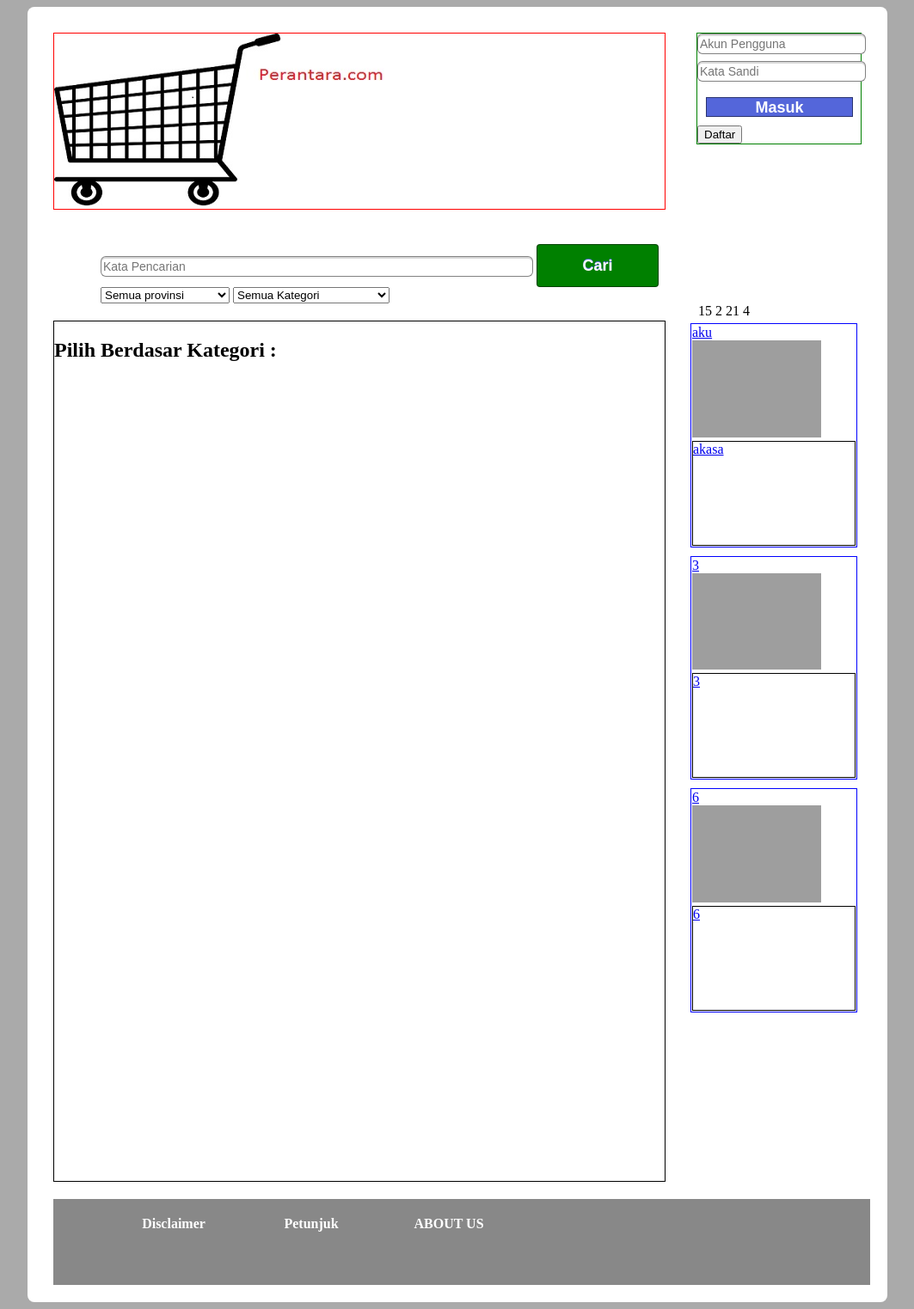
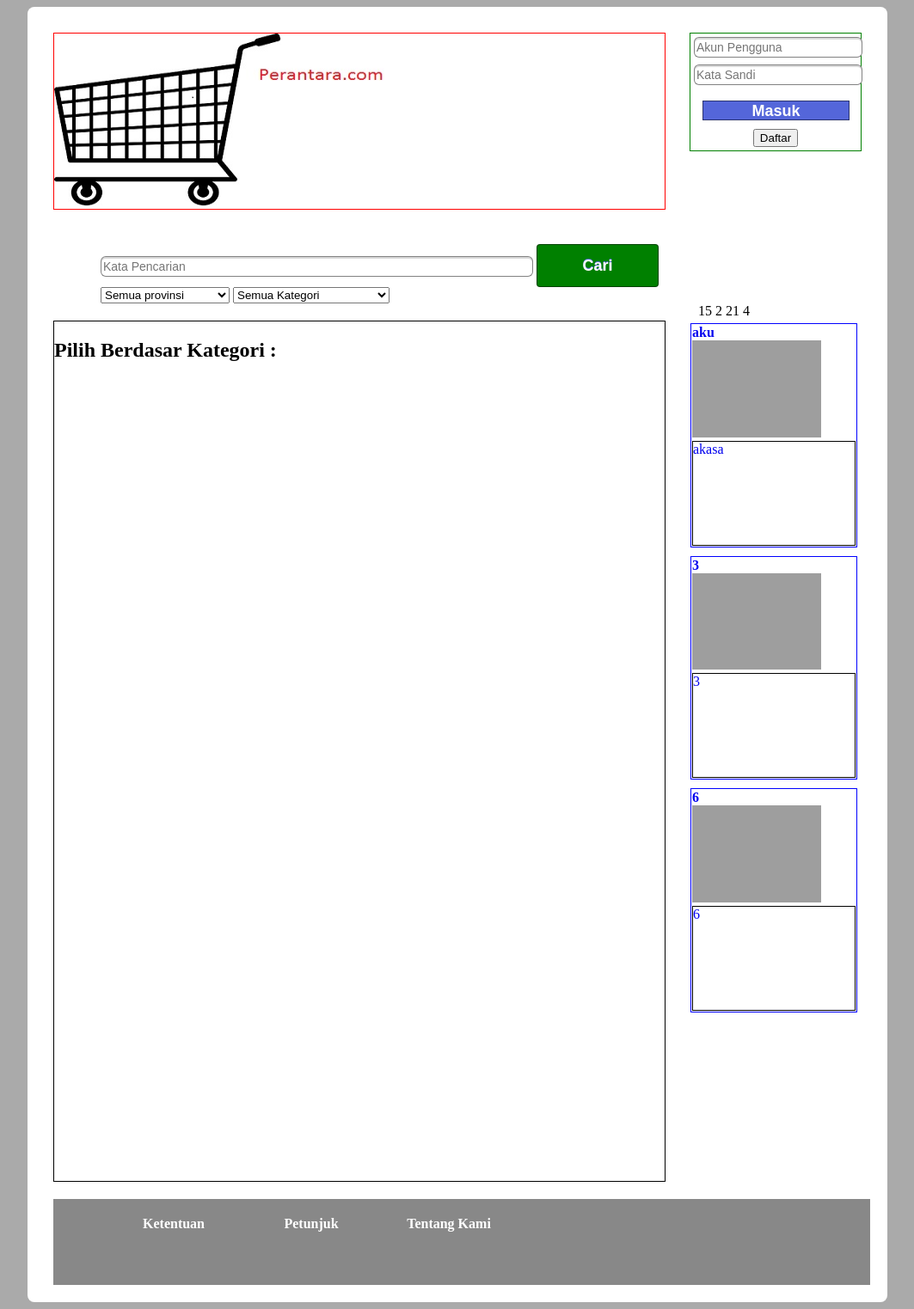
Before and after one commit to AndreCahyaS/Perantara-FTIUKDW, a PHP site: page / in a window 1280 px wide. Shown: the whole page at 86% size, without its empty margins (108-1171 px from the left). Run offline with PHP 8.4, Linux system fonts and the light colour scheme; data comes from the database, SQL or seed files in the repository; grey boxes are pictures that could not be loaded.

Commit message:
commit dulu walau sedikit...
bosen sama merging... lol...

```diff
--- a/css/headerfooter.css
+++ b/css/headerfooter.css
@@ -18,15 +18,21 @@ html
   margin = 0;
 }
 
+#banner a
+{
+  padding: 10px;
+}
+
 #content {
   margin-top: 40px;
 }
 
 
 #masuk {
-
+  text-align: center;
 	float : right;
 	border : 1px solid green;
+  padding: 4px;
 }
 
 #banner {
--- a/css/home.css
+++ b/css/home.css
@@ -57,7 +57,19 @@
     border: solid 1px blue;
     padding: 1px;
     float : right;
+}
 
+.iklandepan a
+{
+    border:none;
+    margin:0px;
+    color:black;
+    text-decoration: none;
+}
+
+.iklandepan a:HOVER
+{
+    background-color: #aacdde;
 }
 
 #barang {
--- a/halamansaya.php
+++ b/halamansaya.php
@@ -58,7 +58,7 @@ if(isset($_POST['nama']) && isset($_POST['email']) && isset($_POST['telpon'])) {
 		<div id="header" class="grid_24">
 
                 <div id="banner" class="grid_18">
-                     <a href="home.php"> <img src="banner.jpeg" height="200" width="600"></a>
+                     <a href="index.php"> <img src="banner.jpeg" height="200" width="600"></a>
                 </div>
                 <div id="masuk" class="grid_5">
                                 <?php
--- a/index.php
+++ b/index.php
@@ -14,10 +14,11 @@
         <body>
                 <div id="wrap" class="container_24">
                 	<div id="header" class="grid_24">
-
+                      <a href="index.php">
                 		  <div id="banner" class="grid_18">
-                                  <a href="index.php"> <img src="banner.jpeg" height="200" width="600"></a>
+                                   <img src="banner.jpeg" height="200" width="600">
                       </div>
+                      </a>
 
                           <div id="masuk" class="grid_5">
                                  <?php
@@ -27,7 +28,7 @@
                                      {
                                         $username = $_SESSION['user'];
                                  ?>
-                                 <h3>Hello ,<a href="halamansaya.php"><?php echo $username; ?></a></h3>
+                                 <h3>Hello,<a href="halamansaya.php"><?php echo $username; ?></a></h3>
 
                                  <a href="logout.php"> <button>Logout</button></a>
                                   <a href="iklan-baru.php"><input type="submit" value="Buat Iklan Baru"></a>
@@ -157,16 +158,18 @@
 
                                  while($data=mysql_fetch_assoc($hasilquery))
                                 {
-                                   ?><div class="iklandepan grid_5">
-                                    <a href="pages.php?id=<?php echo $data['id_topik']; ?>"
+                                   ?>
+                                    <a href="pages.php?id=<?php echo $data['id_topik']; ?>">
+
+                                   <div class="iklandepan grid_5">
 
                                     <strong><?php echo $data['title']; ?></strong><br/>
                                     <img src="image/<?php echo $data['gambar1'];?>" width=150>
                                    <div class="isiiklan">
                                     <?php echo $data['isi'];?></div>
 
+                                    </div>
                                     <a/>
-                                    </div>
 
                            <?php
                                  }
@@ -176,9 +179,9 @@
                     <div id="footer" class="grid_24">
 
                                     <ul>
-                                            <li><a href="#" class="grid_4"><strong>Disclaimer</strong></a></li>
+                                            <li><a href="#" class="grid_4"><strong>Ketentuan</strong></a></li>
                                             <li><a href="#" class="grid_4"><strong>Petunjuk</strong></a></li>
-                                            <li><a href="#" class="grid_4"><strong>ABOUT US</strong></a></li>
+                                            <li><a href="#" class="grid_4"><strong>Tentang Kami</strong></a></li>
                                     </ul>
 
                     </div>
--- a/js/javascript.js
+++ b/js/javascript.js
@@ -1,6 +1,5 @@
 $(document).ready(function(){
 	$("#ubahpassword").hide(5);
-	$("#halamansaya").hide(5);
 
 
 	$("#halsaya").click(function(){
--- a/pages.php
+++ b/pages.php
@@ -122,9 +122,9 @@
                              </div>
                              <?php
                            }
-                        } if(!$data=mysqli_fetch_array($result)) {
+                        } else //if(!$data=mysqli_fetch_array($result)) {
                           echo "<h1>Maaf Post tidak ada</h1>";
-                        }
+                        //}
 
                              ?>
 
```
